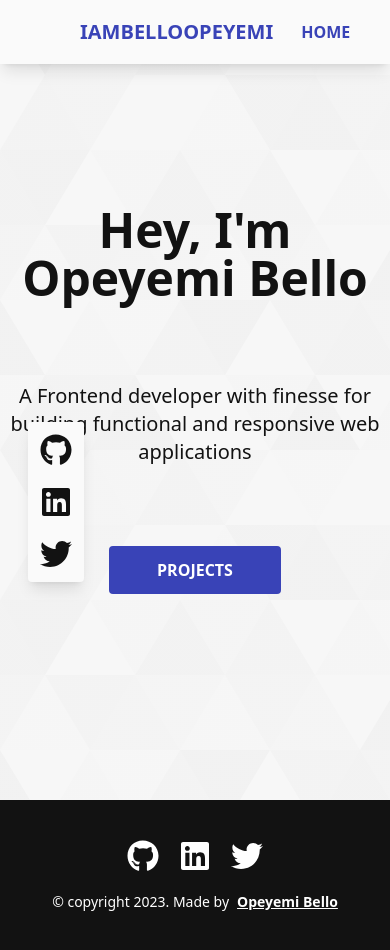
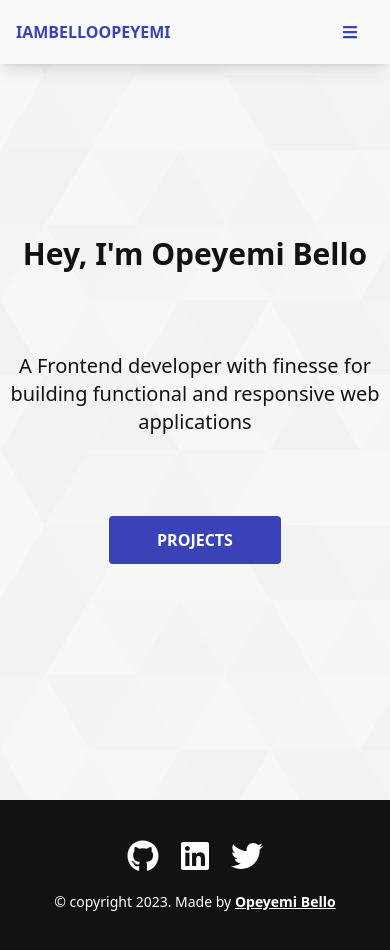
Before and after one commit to iambelloopeyemi/my-portfolio-website, a React (Vite) app: page /home in a window 390 px wide. Built offline with nearby package versions, Linux system fonts and the light colour scheme.

Commit message:
implemented responsiveness on the hero section

```diff
--- a/src/components/Footer.tsx
+++ b/src/components/Footer.tsx
@@ -3,7 +3,7 @@ import { SocialMedia } from "../components/SocialMedia";
 export default function Footer() {
   const currentYear = new Date().getFullYear();
   return (
-    <footer className="bg-night py-10 text-white grid gap-5">
+    <footer className="bg-night px-2 py-10 text-white grid gap-5">
       <div className="flex justify-center items-center gap-5">
         {SocialMedia.map(({ id, link, icon }) => (
           <a key={id} href={link} target="_blank">
@@ -11,8 +11,8 @@ export default function Footer() {
           </a>
         ))}
       </div>
-      <p className="text-sm flex items-center justify-center gap-2">
-        © copyright {currentYear}. Made by
+      <div className="text-sm text-center">
+        <span>© copyright {currentYear}. Made by </span>
         <a
           href="https://iambelloopeyemi.netlify.app"
           target="_blank"
@@ -20,7 +20,7 @@ export default function Footer() {
         >
           Opeyemi Bello
         </a>
-      </p>
+      </div>
     </footer>
   );
 }
--- a/src/components/Navbar.tsx
+++ b/src/components/Navbar.tsx
@@ -1,14 +1,18 @@
+import { useState } from "react";
 import { NavLink } from "react-router-dom";
 import links from "../data/navlink.json";
 import { activeStyle } from "../utils/Styles";
+import { FaTimes, FaBars } from "react-icons/fa";
 
 export default function Navbar() {
+  const [isOpen, setOpen] = useState(false);
+
   return (
-    <header className="bg-seasalt px-20 py-2 z-50 shadow-lg fixed top-0 left-0 right-0">
+    <header className="bg-seasalt px-4 sm:px-20 py-2 z-50 shadow-lg fixed top-0 left-0 right-0">
       <nav className="h-12 flex justify-between items-center">
         <NavLink
           to="/"
-          className="text-xl text-violet-blue font-bold uppercase"
+          className="text-base sm:text-xl text-violet-blue font-bold uppercase"
         >
           iambelloopeyemi
         </NavLink>
@@ -18,13 +22,33 @@ export default function Navbar() {
               key={link}
               to={link}
               style={activeStyle}
-              className="navlink"
+              className="hidden sm:block sm:px-7 sm:py-5 font-semibold uppercase hover:text-violet-blue hover:scale-105"
             >
               {link}
             </NavLink>
           ))}
         </div>
+        <button
+          onClick={() => setOpen(!isOpen)}
+          className="sm:hidden h-8 w-8 text-violet-blue"
+        >
+          {isOpen ? <FaTimes /> : <FaBars />}
+        </button>
       </nav>
+      {isOpen && (
+        <div className="sm:hidden bg-anti-flash-white w-screen h-fit py-5 flex flex-col justify-center items-center gap-7 fixed top-16 left-0 right-0">
+          {links.map((link) => (
+            <NavLink
+              key={link}
+              to={link}
+              style={activeStyle}
+              className="font-semibold uppercase hover:text-violet-blue hover:scale-105"
+            >
+              {link}
+            </NavLink>
+          ))}
+        </div>
+      )}
     </header>
   );
 }
--- a/src/components/Sidebar.tsx
+++ b/src/components/Sidebar.tsx
@@ -2,7 +2,7 @@ import { SocialMedia } from "./SocialMedia";
 
 export default function Sidebar() {
   return (
-    <aside className="bg-seasalt p-3 rounded z-10 shadow-lg absolute left-0 top-1/2 translate-x-1/2">
+    <aside className="hidden md:block bg-seasalt p-3 rounded z-10 shadow-lg absolute left-0 top-1/2 translate-x-1/2">
       <nav className="grid gap-5">
         {SocialMedia.map(({ id, link, icon }) => (
           <a key={id} href={link} target="_blank">
--- a/src/components/Skills.tsx
+++ b/src/components/Skills.tsx
@@ -41,7 +41,7 @@ export const SkillList = [
     icon: <FaGithub className="skill-icon" />,
   },
   {
-    id: 8,
+    id: 9,
     icon: <HiTerminal className="skill-icon" />,
   },
 ];
--- a/src/index.css
+++ b/src/index.css
@@ -16,9 +16,6 @@
   main {
     flex: 1;
   }
-}
-
-@layer components {
   .hero {
     background: linear-gradient(
         to right,
@@ -27,9 +24,9 @@
       ),
       url("./assets/hero.svg");
   }
-  .navlink {
-    @apply px-7 py-5 font-semibold uppercase hover:text-violet-blue hover:scale-105;
-  }
+}
+
+@layer components {
   .socialmedia {
     @apply h-8 w-8 hover:scale-105;
   }
--- a/src/pages/Home.tsx
+++ b/src/pages/Home.tsx
@@ -3,11 +3,11 @@ import Button from "../components/InternalLink";
 
 export default function Home() {
   return (
-    <section className="h-[50rem] hero flex flex-col items-center justify-center">
+    <section className="h-[50rem] px-2 hero flex flex-col items-center justify-center">
       <Sidebar />
       <article className="text-center grid gap-20">
-        <h1 className="text-5xl font-extrabold">Hey, I'm Opeyemi Bello</h1>
-        <h5 className="text-xl">
+        <h1 className="text-3xl sm:text-5xl font-extrabold">Hey, I'm Opeyemi Bello</h1>
+        <h5 className="subheading">
           A Frontend developer with finesse for building functional and
           responsive web applications
         </h5>
```
